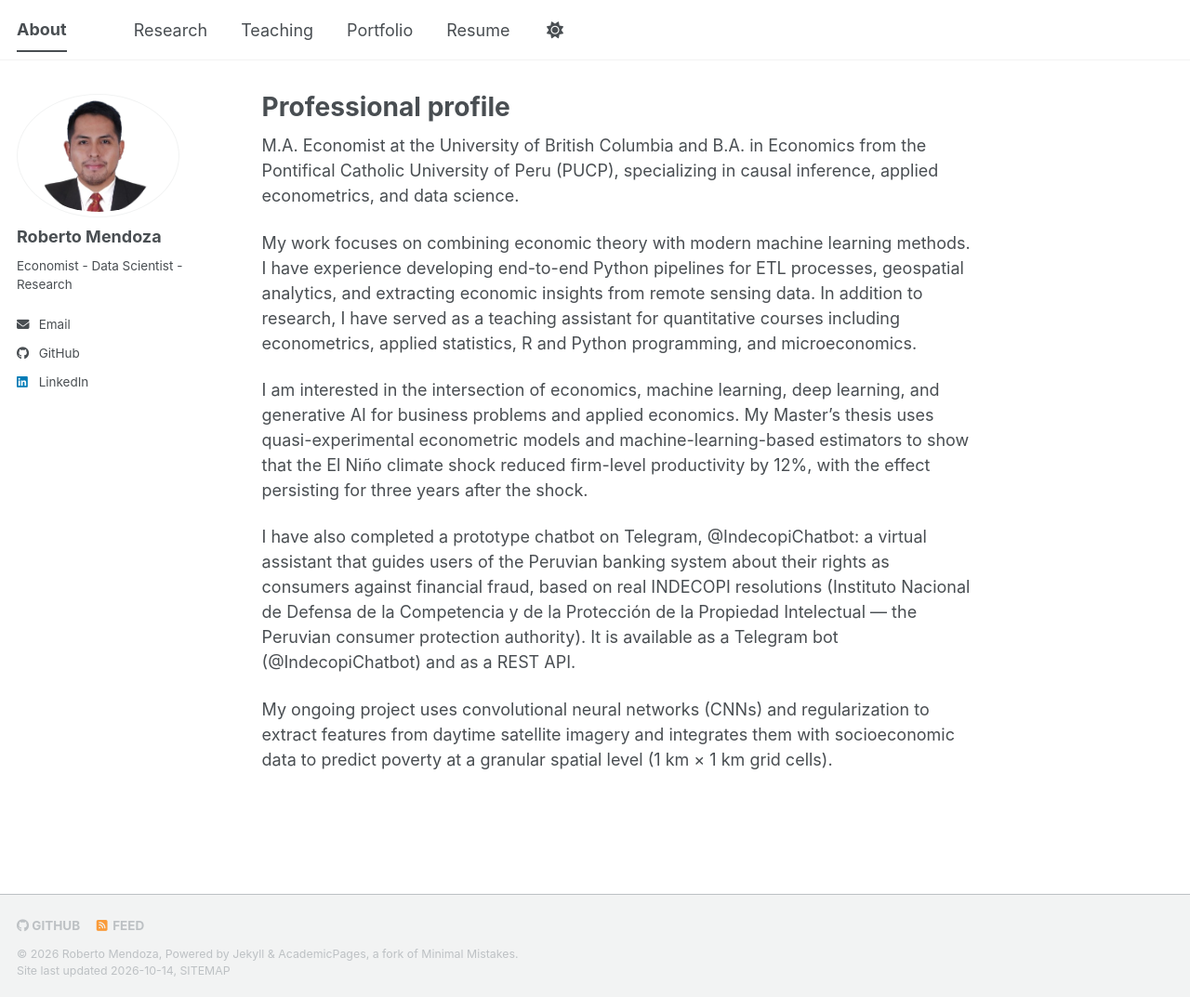
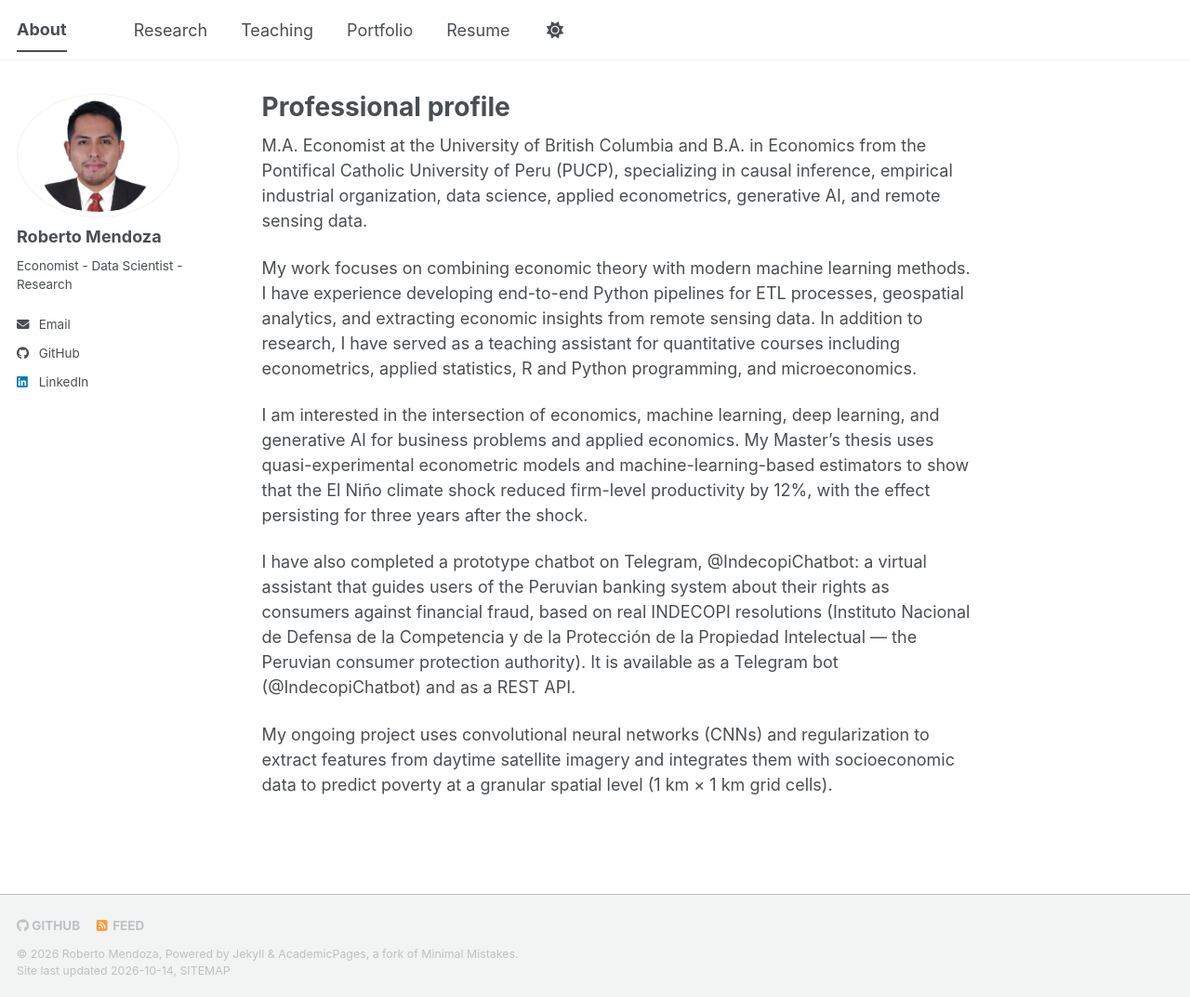
Before and after one commit to Robertopucp/RobertoMendoza.github.io, a Jekyll site: the page built from _pages/about.md, in a window 1280 px wide and 1073 px high. Shown: the whole window at 93% size. Built offline with Jekyll 4.4.1, drawn with Linux system fonts in a browser that asks for light colours; a script bundle is joined from its source files by our own code; library files that are not in the unit come from our copies.

Commit message:
update 14 Oct

```diff
--- a/_pages/about.md
+++ b/_pages/about.md
@@ -7,7 +7,7 @@ redirect_from:
   - /about.html
 ---
 
-M.A. Economist at the University of British Columbia and B.A. in Economics from the Pontifical Catholic University of Peru (PUCP), specializing in causal inference, applied econometrics, and data science.
+M.A. Economist at the University of British Columbia and B.A. in Economics from the Pontifical Catholic University of Peru (PUCP), specializing in causal inference, empirical industrial organization, data science, applied econometrics, generative AI, and remote sensing data.
 
 My work focuses on combining economic theory with modern machine learning methods. I have experience developing end-to-end Python pipelines for ETL processes, geospatial analytics, and extracting economic insights from remote sensing data. In addition to research, I have served as a teaching assistant for quantitative courses including econometrics, applied statistics, R and Python programming, and microeconomics.
 
```
